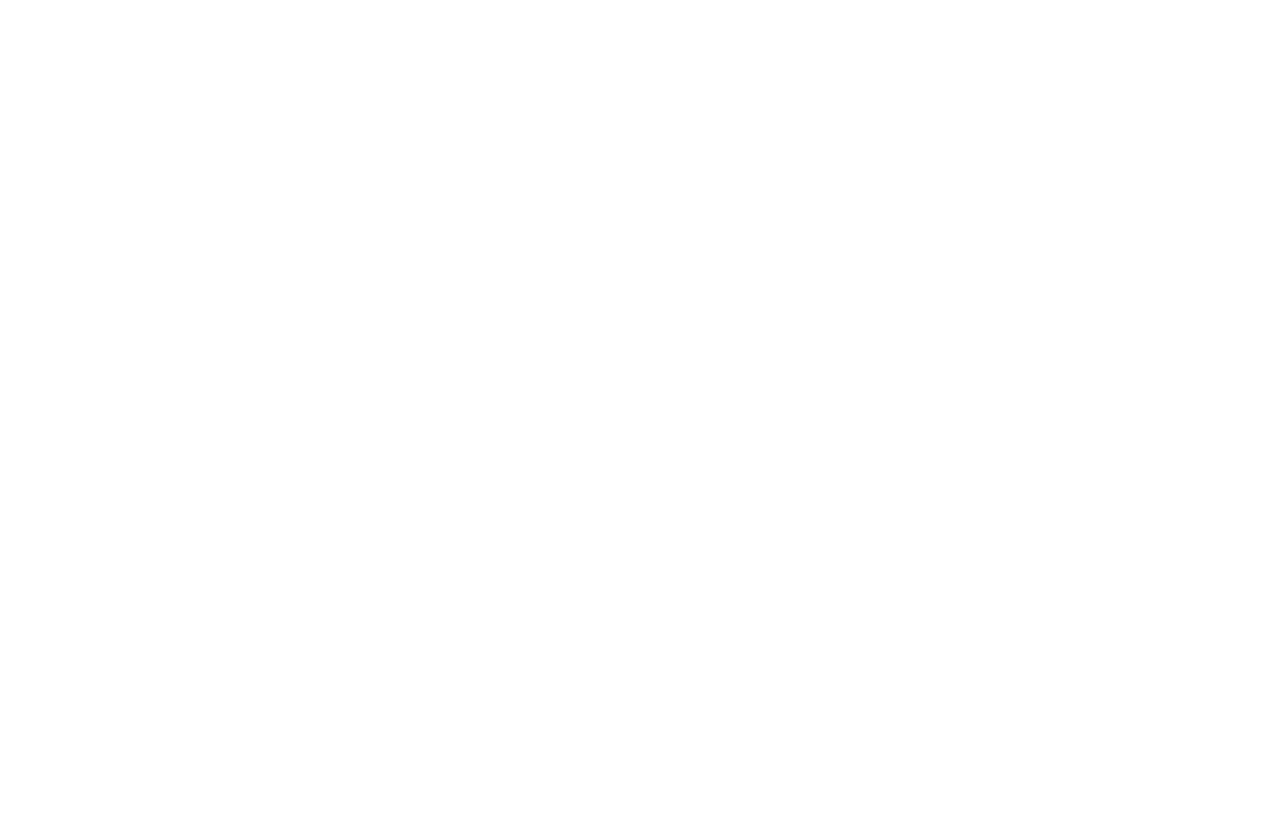
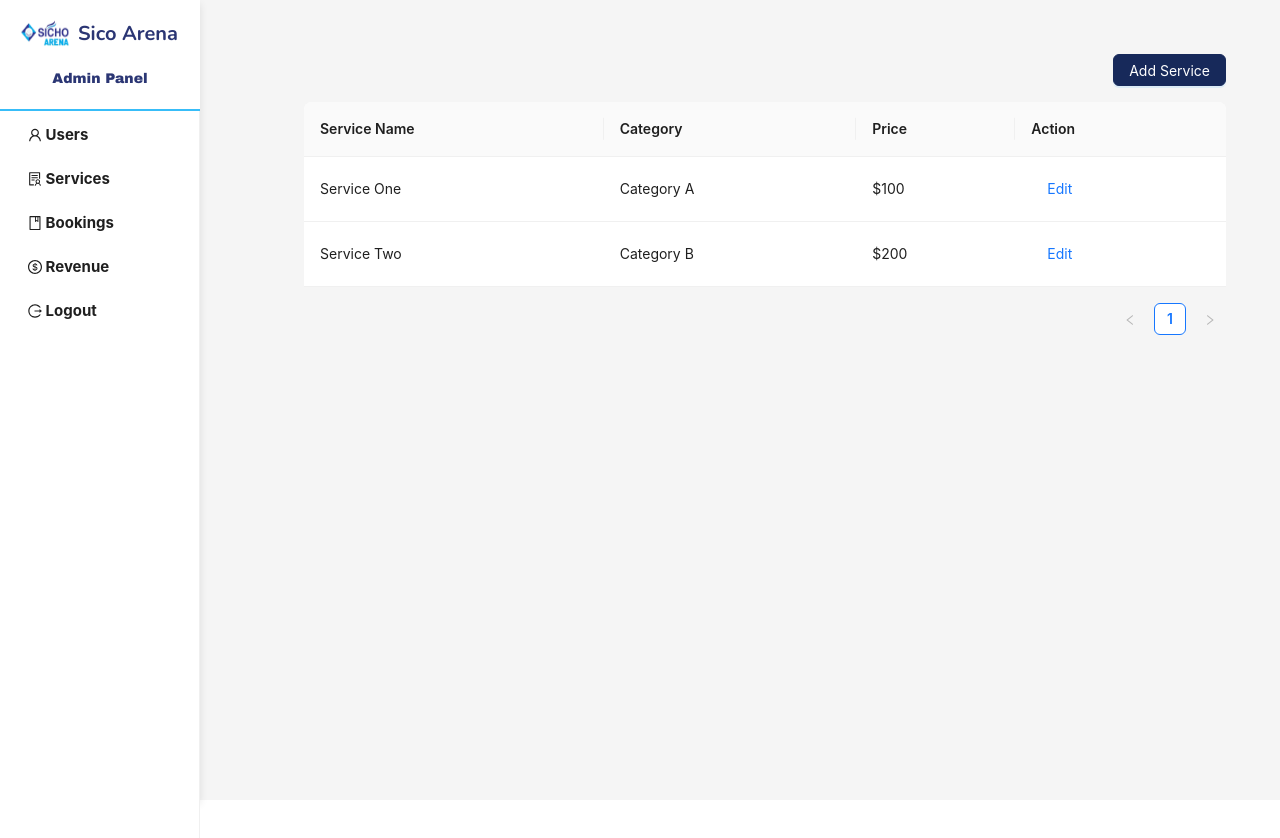
Before and after one commit to salabibne/SicoArenaFrontEnd, a React (Vite) app: page /admin/services in a window 1280 px wide. Before the commit this address had no page. Shown: the top 838 px of the page. Before the commit the page ends 800 px from the top, so only its background shows below. Built offline with nearby package versions, Linux system fonts and the light colour scheme.

Commit message:
Feat[Service Maintaince ]

```diff
--- /dev/null
+++ b/src/Admin/Management/Services/AddService/AddServiceForm.tsx
@@ -0,0 +1,98 @@
+import React, { useState } from "react";
+import { Button, Form, Input, InputNumber, Radio } from "antd";
+import { PlusOutlined } from "@ant-design/icons";
+//  handle radio groups with an option to add custom values
+const CustomRadioInput = ({ label, options, inputValue, setInputValue }) => {
+  const [showInput, setShowInput] = useState(false);
+  const [customValue, setCustomValue] = useState("");
+
+  return (
+    <Form.Item label={label} name={label}>
+      <Radio.Group
+        size="large"
+        value={inputValue}
+        onChange={(e) => setInputValue(e.target.value)}
+      >
+        {options.map((option, index) => (
+          <Radio value={option} key={index}>
+            {option}
+          </Radio>
+        ))}
+        {customValue && !options.includes(customValue) && (
+          <Radio value={customValue}>{customValue}</Radio>
+        )}
+      </Radio.Group>
+      <Button size="small" onClick={() => setShowInput(true)}>
+        <PlusOutlined />
+      </Button>
+      {showInput && (
+        <>
+          <Input
+            placeholder={`Add ${label}`}
+            onChange={(e) => setCustomValue(e.target.value)}
+            onPressEnter={() => setShowInput(false)}
+          />
+        </>
+      )}
+    </Form.Item>
+  );
+};
+
+const AddServiceForm: React.FC = () => {
+  const [sportsOptions] = useState(["Cricket", "Football"]); // Static options for sports
+  const [inputValue, setInputValue] = useState("Cricket");
+
+  const [personOptions] = useState([1, 2, 3]);
+  const [selectedPerson, setSelectedPerson] = useState<number | string>(1);
+
+  // Handle form submission
+  const onFinish = (values: any) => {
+    console.log("Form Submission:", {
+      inputValue,
+      selectedPerson,
+    });
+  };
+
+  return (
+    <>
+      <div>
+        <h1 className="text-2xl font-bold py-4 text-[#17295A]">
+          Add Service Details
+        </h1>
+      </div>
+      <Form
+        labelCol={{ span: 4 }}
+        wrapperCol={{ span: 16 }}
+        layout="horizontal"
+        style={{ maxWidth: 900 }}
+        onFinish={onFinish}
+        size="large"
+      >
+        {/* Sports Type Field */}
+        <CustomRadioInput
+          label="Sports"
+          options={sportsOptions}
+          inputValue={inputValue}
+          setInputValue={setInputValue}
+        />
+
+        {/* Person Field */}
+        <CustomRadioInput
+          label="Person"
+          options={personOptions}
+          inputValue={selectedPerson}
+          setInputValue={setSelectedPerson}
+        />
+
+        {/* Submit Button */}
+        <Form.Item wrapperCol={{ offset: 8, span: 16 }}>
+          <Button type="primary" htmlType="submit">
+            Submit
+          </Button>
+        </Form.Item>
+      </Form>
+    </>
+  );
+};
+
+export default AddServiceForm;
--- /dev/null
+++ b/src/Admin/Management/Services/ManageService/ServicesTable.tsx
@@ -0,0 +1,7 @@
+import React from "react";
+
+const ServicesTable = () => {
+  return <div>ServicesTable</div>;
+};
+
+export default ServicesTable;
--- /dev/null
+++ b/src/Admin/Management/Services/Services.tsx
@@ -0,0 +1,62 @@
+import { Button, Table } from "antd";
+import { Link } from "react-router-dom";
+
+const Services = () => {
+  const columns = [
+    {
+      title: "Service Name",
+      dataIndex: "name",
+      key: "name",
+    },
+    {
+      title: "Category",
+      dataIndex: "category",
+      key: "category",
+    },
+    {
+      title: "Price",
+      dataIndex: "price",
+      key: "price",
+    },
+    {
+      title: "Action",
+      key: "action",
+      render: () => <Button type="link">Edit</Button>,
+    },
+  ];
+
+  const data = [
+    {
+      key: "1",
+      name: "Service One",
+      category: "Category A",
+      price: "$100",
+    },
+    {
+      key: "2",
+      name: "Service Two",
+      category: "Category B",
+      price: "$200",
+    },
+  ];
+
+  return (
+    <div className="p-6">
+      {/* Add Service Button */}
+      <div className="flex justify-end mb-4">
+        <Button
+          type="primary"
+          style={{ backgroundColor: "#17295A", borderColor: "#17295A" }}
+          className="text-white"
+        >
+          <Link to="/admin/services/add">Add Service</Link>
+        </Button>
+      </div>
+
+      {/* Services Table */}
+      <Table columns={columns} dataSource={data} />
+    </div>
+  );
+};
+
+export default Services;
--- a/src/layout/SideMenu.tsx
+++ b/src/layout/SideMenu.tsx
@@ -9,6 +9,7 @@ import {
 import { Menu, Layout } from "antd";
 import type { MenuProps } from "antd";
 import logo from "../../public/logo/image.png";
+import { useNavigate } from "react-router-dom";
 
 const { Sider } = Layout;
 
@@ -56,8 +57,12 @@ const items: MenuProps["items"] = [
 ];
 
 const SideMenu: React.FC = () => {
+  const navigate = useNavigate();
   const onClick: MenuProps["onClick"] = (e) => {
     console.log("click ", e);
+    if (e.key === "2") {
+      navigate("/admin/services");
+    }
   };
 
   return (
--- a/src/routes/routes.tsx
+++ b/src/routes/routes.tsx
@@ -7,6 +7,9 @@ import Login from "../UserAuthentication/Login";
 import Registration from "../UserAuthentication/Registration";
 import AdminLayout from "../layout/AdminLayout";
 import AdminDashboard from "../Admin/Dashboard/AdminDashboard";
+import AddServiceForm from "../Admin/Management/Services/AddService/AddServiceForm";
+import ServicesTable from "../Admin/Management/Services/ManageService/ServicesTable";
+import Services from "../Admin/Management/Services/Services";
 
 const routes = () => {
   return (
@@ -22,6 +25,9 @@ const routes = () => {
 
         <Route path="/admin" element={<AdminLayout />}>
           <Route index element={<AdminDashboard />} />
+          <Route path="/admin/services" element={<Services />} />
+          <Route path="/admin/services/add" element={<AddServiceForm />} />
+          <Route path="/admin/services/manage" element={<ServicesTable />} />
         </Route>
       </Routes>
     </BrowserRouter>
```
Also changed, not shown: 1 other file (tests, documents, lock files or other folders).
